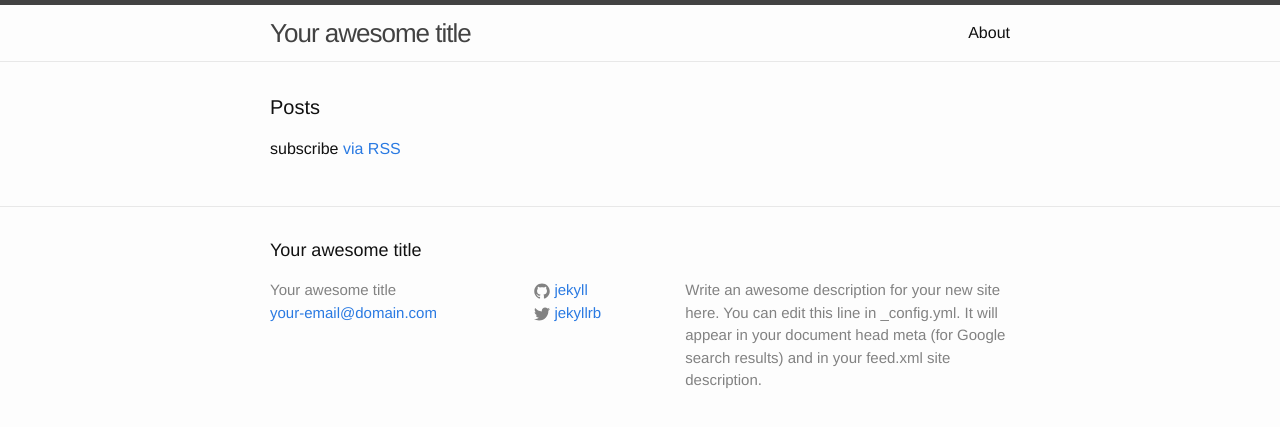
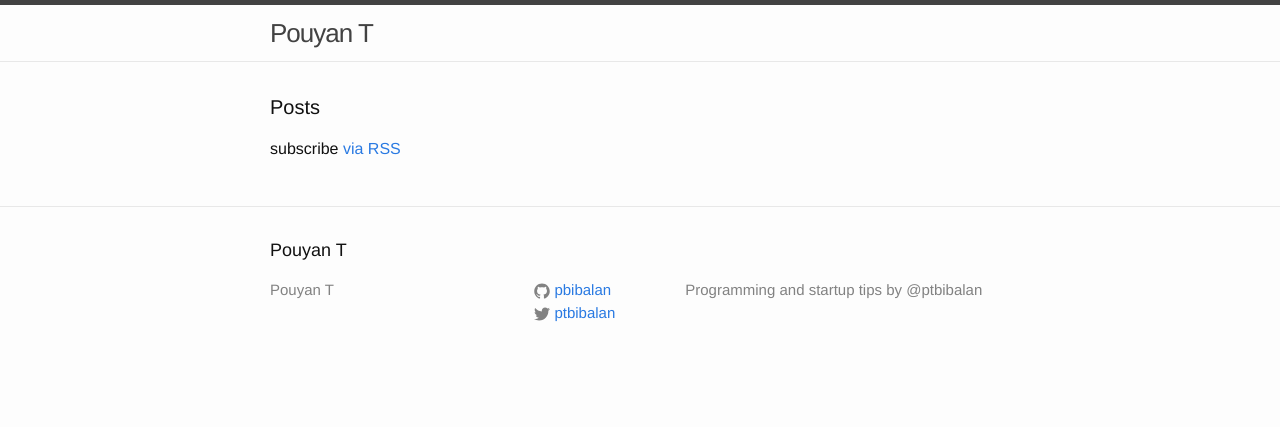
Before and after one commit to pbibalan/pbibalan.github.io, a Jekyll site: the page built from index.html, in a window 1280 px wide. Shown: the top 427 px of the page. Built offline with Jekyll 4.4.1, drawn with Linux system fonts in a browser that asks for light colours.

Commit message:
addings basics

```diff
--- a/_config.yml
+++ b/_config.yml
@@ -1,14 +1,12 @@
 # Site settings
-title: Your awesome title
-email: your-email@domain.com
+title: Pouyan T
+email:
 description: > # this means to ignore newlines until "baseurl:"
-  Write an awesome description for your new site here. You can edit this
-  line in _config.yml. It will appear in your document head meta (for
-  Google search results) and in your feed.xml site description.
+  Programming and startup tips by @ptbibalan
 baseurl: "" # the subpath of your site, e.g. /blog/
 url: "http://yourdomain.com" # the base hostname & protocol for your site
-twitter_username: jekyllrb
-github_username:  jekyll
+twitter_username: ptbibalan
+github_username:  pbibalan
 
 # Build settings
 markdown: kramdown
```
Also changed, not shown: about.md (+2 -1 lines), 2 other files.
